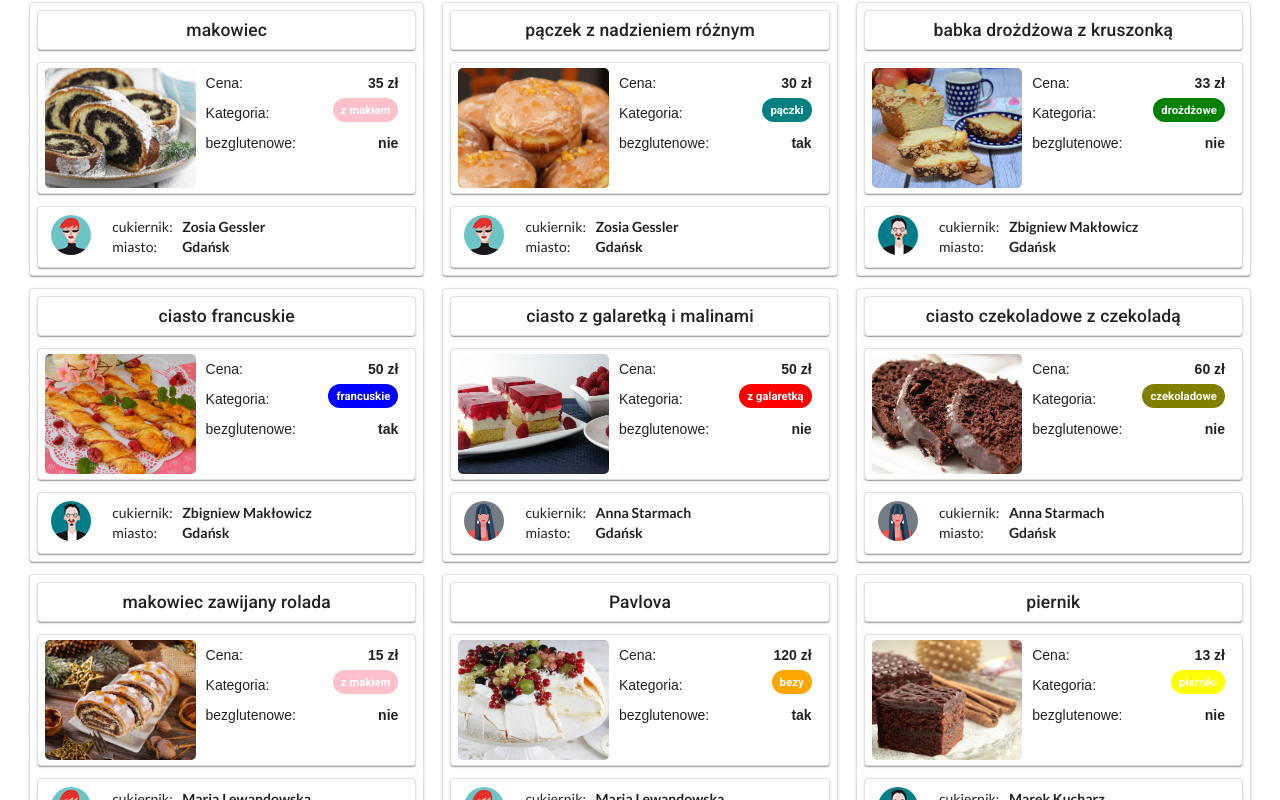
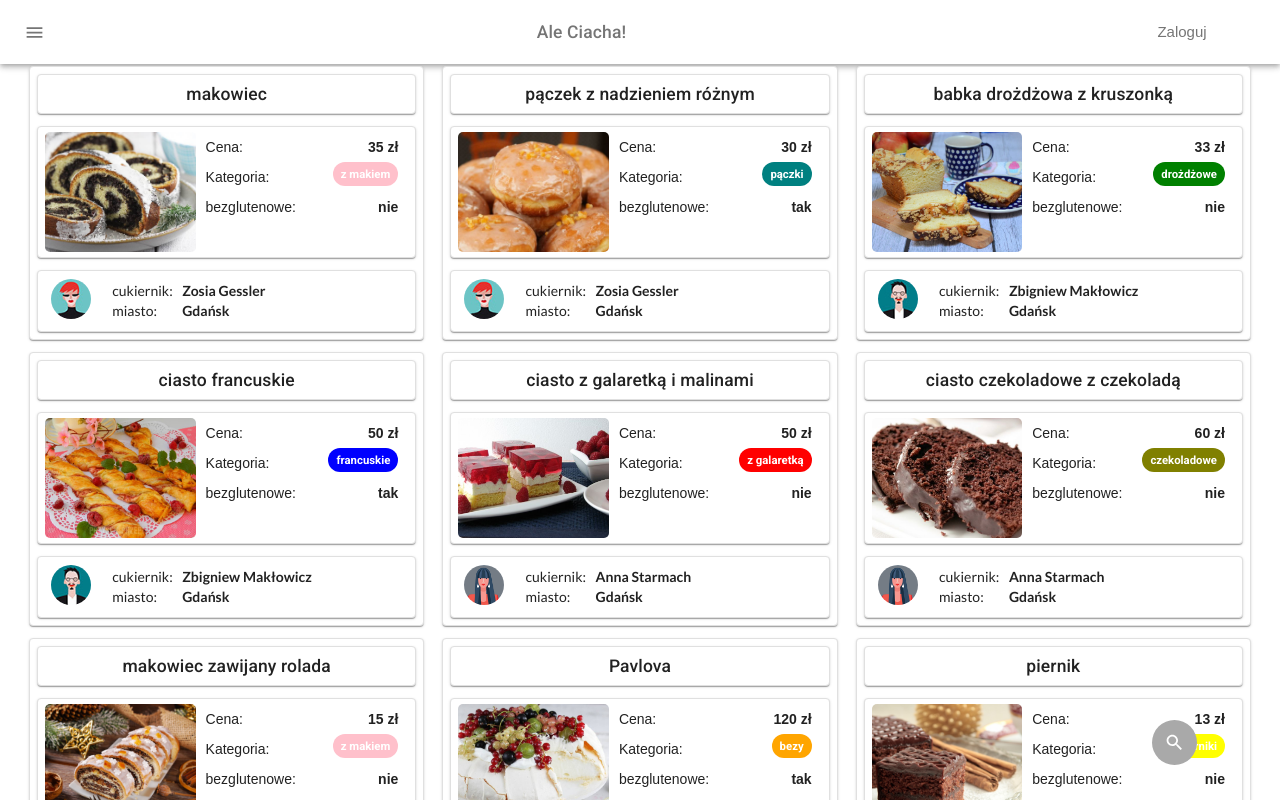
Before and after one commit to infoshareacademy/jfdz12-no-problem-app, a React (Create React App) app: page / in a window 1280 px wide. Shown: the top 800 px of the page. Built offline with nearby package versions, Linux system fonts and the light colour scheme.

Commit message:
filter for cakeList outside menu - and it's working

```diff
--- a/src/App.js
+++ b/src/App.js
@@ -13,7 +13,7 @@ class App extends React.Component {
   render(){
     return (
       <div className="App">
-        {/* <MenuAppBar/> */}
+        <MenuAppBar/>
 
         <CakesList
         />
--- a/src/menu/FilterVisibleToogle.js
+++ b/src/menu/FilterVisibleToogle.js
@@ -1,24 +1,31 @@
 import React from 'react';
 import { IconButton } from '@material-ui/core';
 import SearchIcon from '@material-ui/icons/Search';
+import { makeStyles } from '@material-ui/core/styles';
 
 
-export class FilterVisibleToogle extends React.Component{
-    constructor(props){
-        super(props);
+export const FilterVisibleToogle = (props) => {
 
+    const handleFilterVisibility = () => {
+       props.handleFilterVisibility();
+    };
+
+    const useStyles = makeStyles(theme => ({
+        filterIcon: {
+          position: "fixed",
+          top: "90vh",
+          left: "90vw",
+          backgroundColor: "darkgrey",
+          color: "white"
       }
+    }));
+    const classes = useStyles();
 
-    handleFilterVisibility = () => {
-        this.props.handleFilterVisibility();
-    }
-
-    render(){
     return(
         <div  >
             <IconButton aria-label="search"
-                    onClick={this.handleFilterVisibility}
-
+                onClick={handleFilterVisibility}
+                className={classes.filterIcon}
             >
                 <SearchIcon />
                 </IconButton>
@@ -26,7 +33,7 @@ export class FilterVisibleToogle extends React.Component{
         </div>
     )
 
-    }
+
 
 }
 
```
Lines whose indentation alone changed are shown as unchanged.
